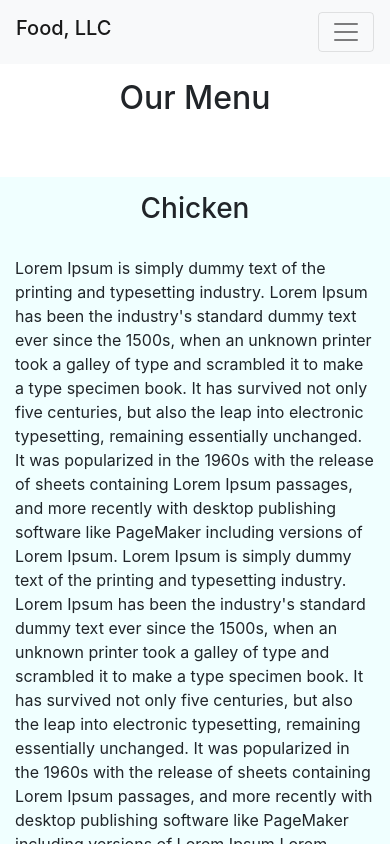
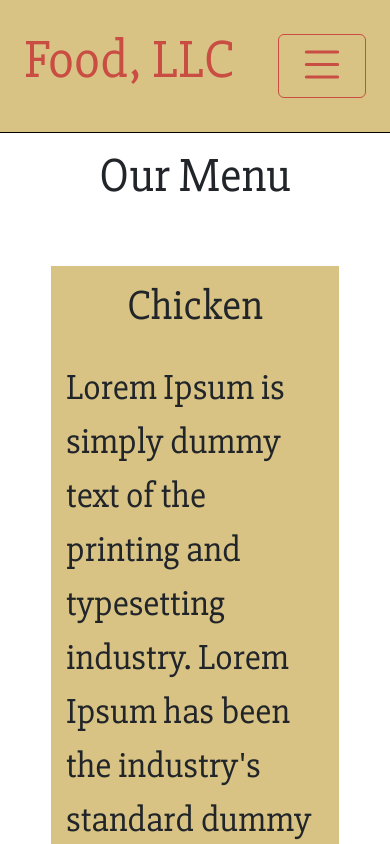
Before and after one commit to Ditiite/coursera-test, a plain HTML site: page module3-solution/index.html in a window 390 px wide. Shown: the top 844 px of the page. Drawn offline with Linux system fonts and the light colour scheme.

Commit message:
create: add needed styling.

```diff
--- a/module2-solution/css/styles.css
+++ b/module2-solution/css/styles.css
@@ -71,7 +71,3 @@ section {
     width: calc(100% - 22px);
   }
 }
-@media screen and (max-width: 767px) {
-  /* section {
-  } */
-}
--- a/module3-solution/css/styles.css
+++ b/module3-solution/css/styles.css
@@ -1,16 +1,34 @@
-.row {
-    margin-left: 15px;
-    margin-right: 15px;
-    background-color: azure;
+* {
+  font-family: "Slabo 27px", serif;
+  font-size: 16px;
+}
+.navbar {
+  border-bottom: 1px solid black;
+  background-color: #d8c385;
+}
+.navbar-light .navbar-brand {
+  font-size: 30px;
+}
+.container-fluid .row {
+  margin-left: 0;
+  margin-right: 0;
+  background-color: #d8c385;
 }
 .title--center {
-    text-align: center;
+  text-align: center;
 }
-h2.title--center{
-    margin: 15px auto 60px;
+h1.navbar-brand {
+  color: #ca4d43 !important;
+}
+h2.title--center {
+  margin: 15px auto 60px;
 }
 h3.title--center {
-    margin: 15px auto 30px;
+  margin: 15px auto 30px;
+}
+.navbar-collapse {
+  margin: 0 -25px -9px;
+  background-color: #eae7dc;
 }
 
 @media (min-width: 992px) {
@@ -20,11 +38,36 @@ h3.title--center {
 }
 
 @media (max-width: 991px) {
+  * {
+    font-size: 1.5rem;
+  }
+  .navbar-light .navbar-brand {
+    font-size: 2.25rem;
+  }
   .navbar-nav {
     text-align: center;
   }
   .nav-item {
     border-bottom: 1px solid silver;
-    margin: 0 -15px;
+  }
+  .container-fluid .row {
+    margin-left: 10%;
+    margin-right: 10%;
+  }
+  .navbar-light .navbar-toggler[aria-expanded="true"] {
+    border-color: white;
+  }
+  button[aria-expanded="true"] path {
+    color: white;
+  }
+  .navbar-light .navbar-toggler[aria-expanded="false"] {
+    border-color: #ca4d43;
+  }
+  button[aria-expanded="false"] path {
+    color: #ca4d43;
+  }
+  svg {
+    width: 50px;
+    height: 50px;
   }
 }
--- a/module3-solution/index.html
+++ b/module3-solution/index.html
@@ -1,17 +1,21 @@
 <!DOCTYPE html>
+
 <head>
     <title>Module 3 solution</title>
     <link rel="stylesheet" href="./css/styles.css" />
     <link rel="stylesheet" href="./css/bootstrap.min.css" />
     <link href="https://fonts.googleapis.com/css2?family=Slabo+27px&display=swap" rel="stylesheet">
+    <link href="https://fonts.googleapis.com/css2?family=Slabo+27px&display=swap" rel="stylesheet">
 </head>
 
 <body>
-    <nav class="navbar navbar-expand-lg navbar-light bg-light">
+    <nav class="navbar navbar-expand-lg navbar-light">
         <h1 class="navbar-brand" href="#">Food, LLC</h1>
-        <button class="navbar-toggler" type="button" data-toggle="collapse" data-target="#navBarMobileView"
+        <button id="navBtn" class="navbar-toggler" type="button" data-toggle="collapse" data-target="#navBarMobileView"
             aria-controls="navBarMobileView" aria-expanded="false" aria-label="Toggle navigation mobile view">
-            <span class="navbar-toggler-icon"></span>
+            <svg width="1em" height="1em" viewBox="0 0 16 16" class="bi bi-list" fill="currentColor" xmlns="http://www.w3.org/2000/svg">
+                <path fill-rule="evenodd" d="M2.5 11.5A.5.5 0 0 1 3 11h10a.5.5 0 0 1 0 1H3a.5.5 0 0 1-.5-.5zm0-4A.5.5 0 0 1 3 7h10a.5.5 0 0 1 0 1H3a.5.5 0 0 1-.5-.5zm0-4A.5.5 0 0 1 3 3h10a.5.5 0 0 1 0 1H3a.5.5 0 0 1-.5-.5z"/>
+              </svg>
         </button>
 
         <div class="visible-xs collapse navbar-collapse" id="navBarMobileView">
@@ -36,23 +40,29 @@
                 <p>
                     Lorem Ipsum is simply dummy text of the printing and typesetting industry.
                     Lorem Ipsum has been the industry's standard dummy text ever since the 1500s, when an unknown
-                    printer took a galley of type and scrambled it to make a type specimen book. It has survived not only five centuries,
+                    printer took a galley of type and scrambled it to make a type specimen book. It has survived not
+                    only five centuries,
                     but also the leap into electronic typesetting, remaining essentially unchanged.
                     It was popularized in the 1960s with the release of sheets containing Lorem Ipsum passages,
                     and more recently with desktop publishing software like PageMaker including versions of Lorem Ipsum.
                     Lorem Ipsum is simply dummy text of the printing and typesetting industry.
                     Lorem Ipsum has been the industry's standard dummy text ever since the 1500s, when an unknown
-                    printer took a galley of type and scrambled it to make a type specimen book. It has survived not only five centuries,
+                    printer took a galley of type and scrambled it to make a type specimen book. It has survived not
+                    only five centuries,
                     but also the leap into electronic typesetting, remaining essentially unchanged.
                     It was popularized in the 1960s with the release of sheets containing Lorem Ipsum passages,
-                    and more recently with desktop publishing software like PageMaker including versions of Lorem Ipsum.Lorem Ipsum is simply dummy text of the printing and typesetting industry.
+                    and more recently with desktop publishing software like PageMaker including versions of Lorem
+                    Ipsum.Lorem Ipsum is simply dummy text of the printing and typesetting industry.
                     Lorem Ipsum has been the industry's standard dummy text ever since the 1500s, when an unknown
-                    printer took a galley of type and scrambled it to make a type specimen book. It has survived not only five centuries,
+                    printer took a galley of type and scrambled it to make a type specimen book. It has survived not
+                    only five centuries,
                     but also the leap into electronic typesetting, remaining essentially unchanged.
                     It was popularized in the 1960s with the release of sheets containing Lorem Ipsum passages,
-                    and more recently with desktop publishing software like PageMaker including versions of Lorem Ipsum.Lorem Ipsum is simply dummy text of the printing and typesetting industry.
+                    and more recently with desktop publishing software like PageMaker including versions of Lorem
+                    Ipsum.Lorem Ipsum is simply dummy text of the printing and typesetting industry.
                     Lorem Ipsum has been the industry's standard dummy text ever since the 1500s, when an unknown
-                    printer took a galley of type and scrambled it to make a type specimen book. It has survived not only five centuries,
+                    printer took a galley of type and scrambled it to make a type specimen book. It has survived not
+                    only five centuries,
                     but also the leap into electronic typesetting, remaining essentially unchanged.
                     It was popularized in the 1960s with the release of sheets containing Lorem Ipsum passages,
                     and more recently with desktop publishing software like PageMaker including versions of Lorem Ipsum.
```
